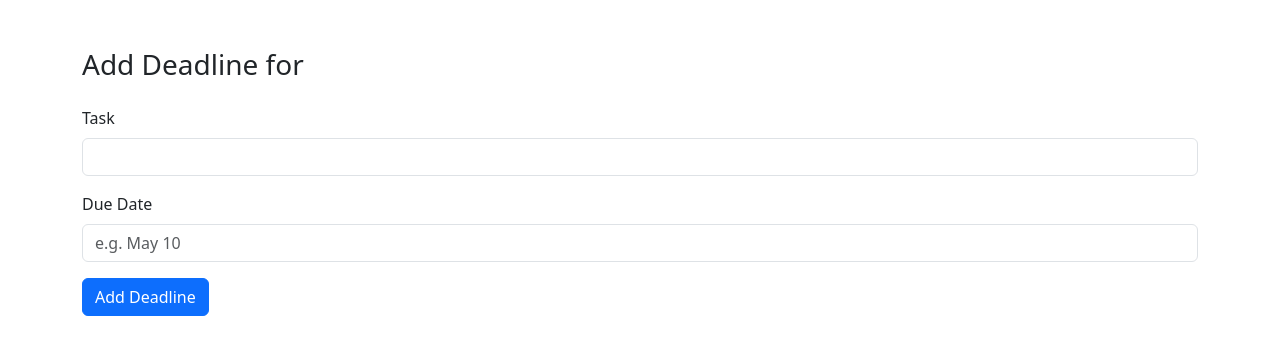
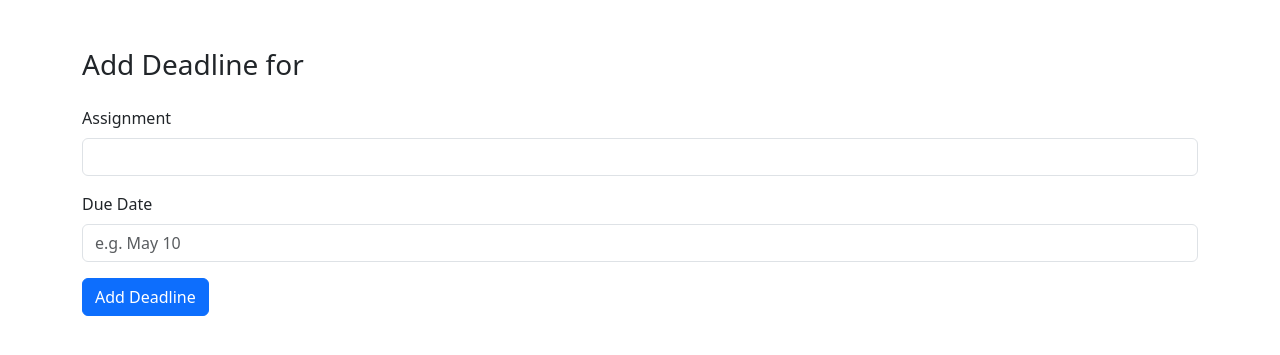
Before and after one commit to gerardoriveradoesstuff/CSE108GROUPProject, a Flask app: template templates/add_deadline.html in a window 1280 px wide. Shown: the top 355 px of the page. Run offline with Flask 3, Linux system fonts and the light colour scheme; the template is opened without the code that fills it, so the values that code supplies are empty.

Commit message:
refactor: Modified tag attribute value

```diff
--- a/templates/add_deadline.html
+++ b/templates/add_deadline.html
@@ -10,12 +10,12 @@
     <h3 class="mb-4">Add Deadline for {{ course.name }}</h3>
     <form method="POST">
       <div class="mb-3">
-        <label for="task" class="form-label">Task</label>
-        <input type="text" class="form-control" name="task" id="task" required>
+        <label for="assignment" class="form-label">Assignment</label>
+        <input type="text" class="form-control" name="assignment" id="assignment" required>
       </div>
       <div class="mb-3">
-        <label for="date" class="form-label">Due Date</label>
-        <input type="text" class="form-control" name="date" id="date" placeholder="e.g. May 10" required>
+        <label for="due-date" class="form-label">Due Date</label>
+        <input type="text" class="form-control" name="due-date" id="due-date" placeholder="e.g. May 10" required>
       </div>
       <button type="submit" class="btn btn-primary">Add Deadline</button>
     </form>
```
